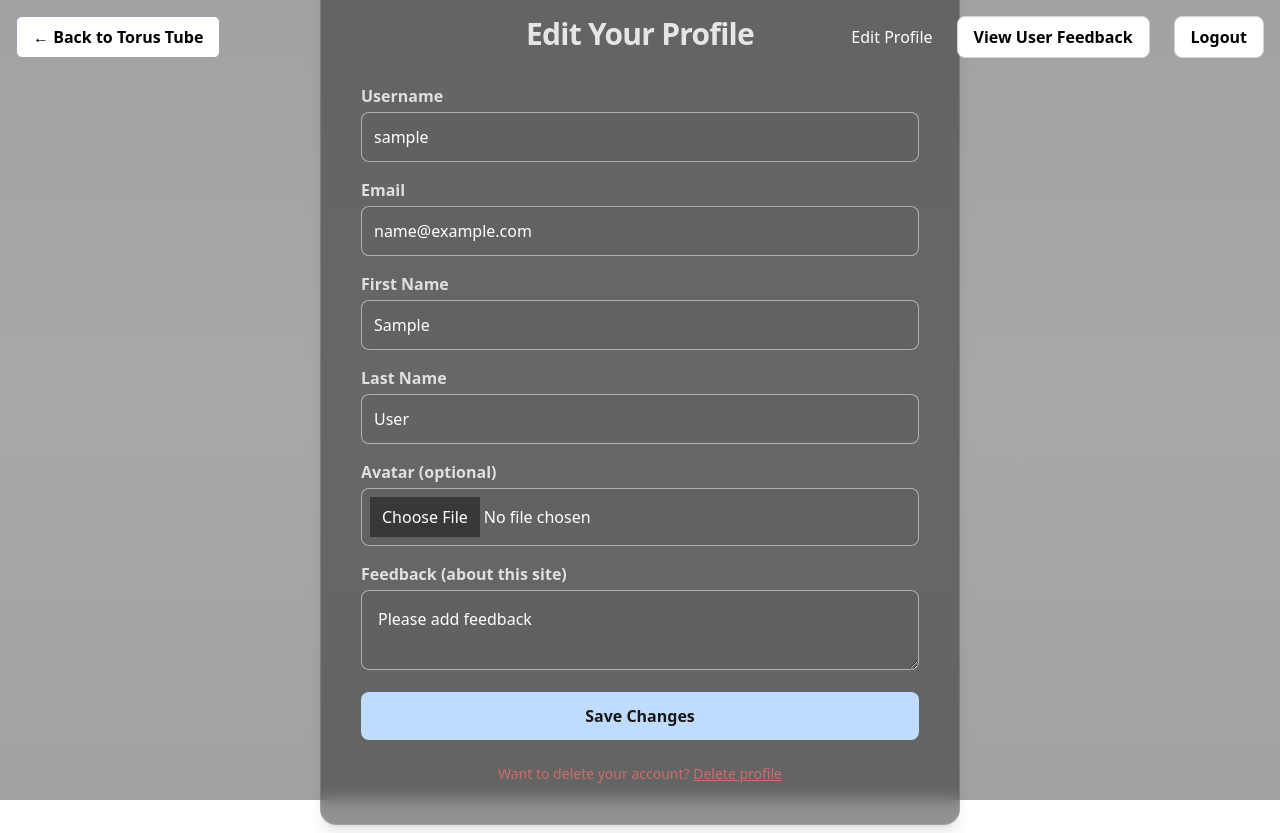
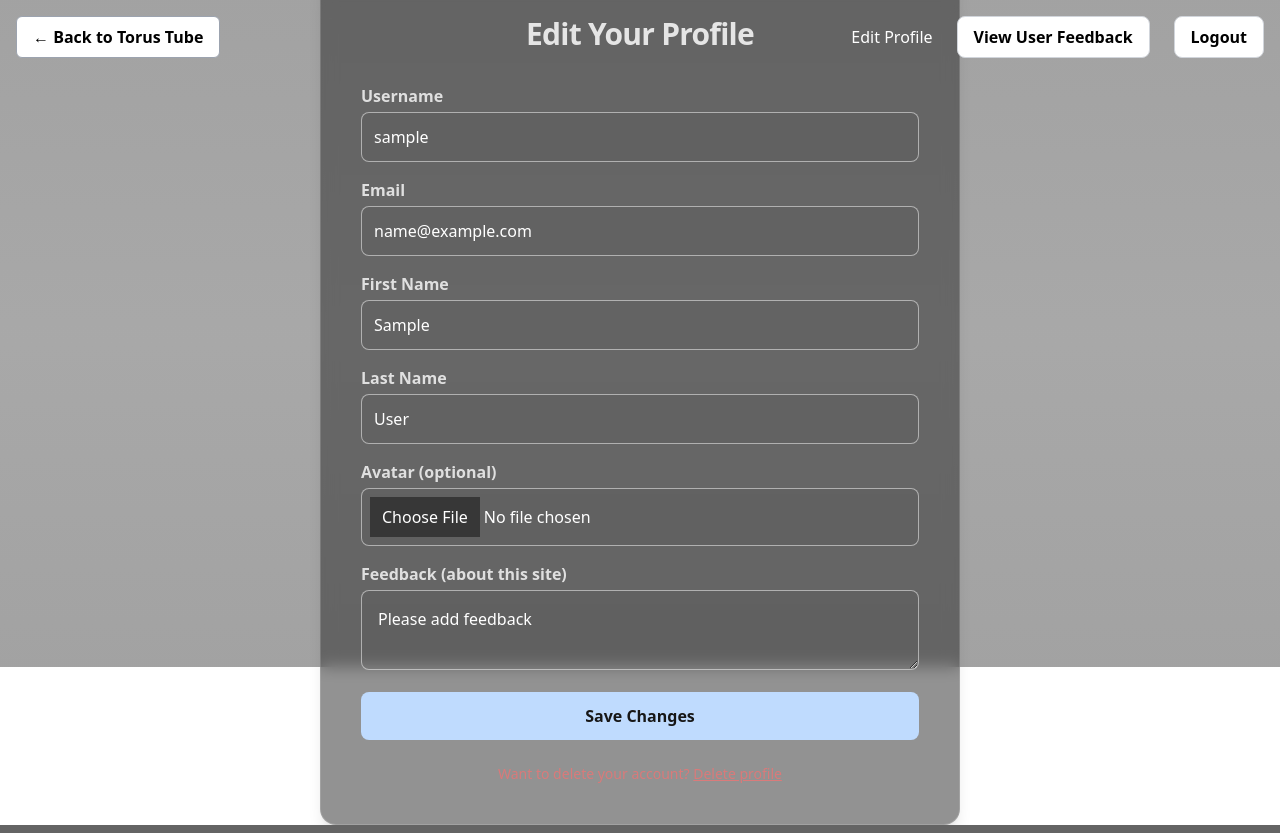
Before and after one commit to btwnTheLines/devjourney, a Django app: page /edit_profile/ in a window 1280 px wide. Run offline with Django 5.2, Linux system fonts and the light colour scheme; the visitor is signed in with stand-in values (Sample User, id 1); some libraries are stand-ins or nearby versions.

Commit message:
Update edit_profile.html - h-5/6

```diff
--- a/app_profiles/templates/app_profiles/edit_profile.html
+++ b/app_profiles/templates/app_profiles/edit_profile.html
@@ -5,10 +5,10 @@
 
 {% block content %}
 {# Page-local lighter backdrop (no base.html edits) #}
-<div class="absolute inset-0 -z-10 bg-gradient-to-b from-neutral-900/40 via-neutral-800/40 to-neutral-900/40"></div>
+<div class="absolute inset-0 -z-10 bg-gradient-to-b from-neutral-900/40 via-neutral-800/40 to-neutral-900/40 h-5/6"></div>
 
 {# Centered horizontally, balanced vertical padding #}
-<div class="w-full max-w-2xl mx-auto px-4 py-2">
+<div class="w-full max-w-2xl mx-auto px-4">
   <div class="rounded-2xl p-6 md:p-10 shadow-lg backdrop-blur bg-neutral-800/50 border border-white/15">
     {# Darker heading (closer to nav button background tone) #}
     <h1 class="text-3xl font-bold mb-8 text-center text-neutral-200 tracking-tight">
```
